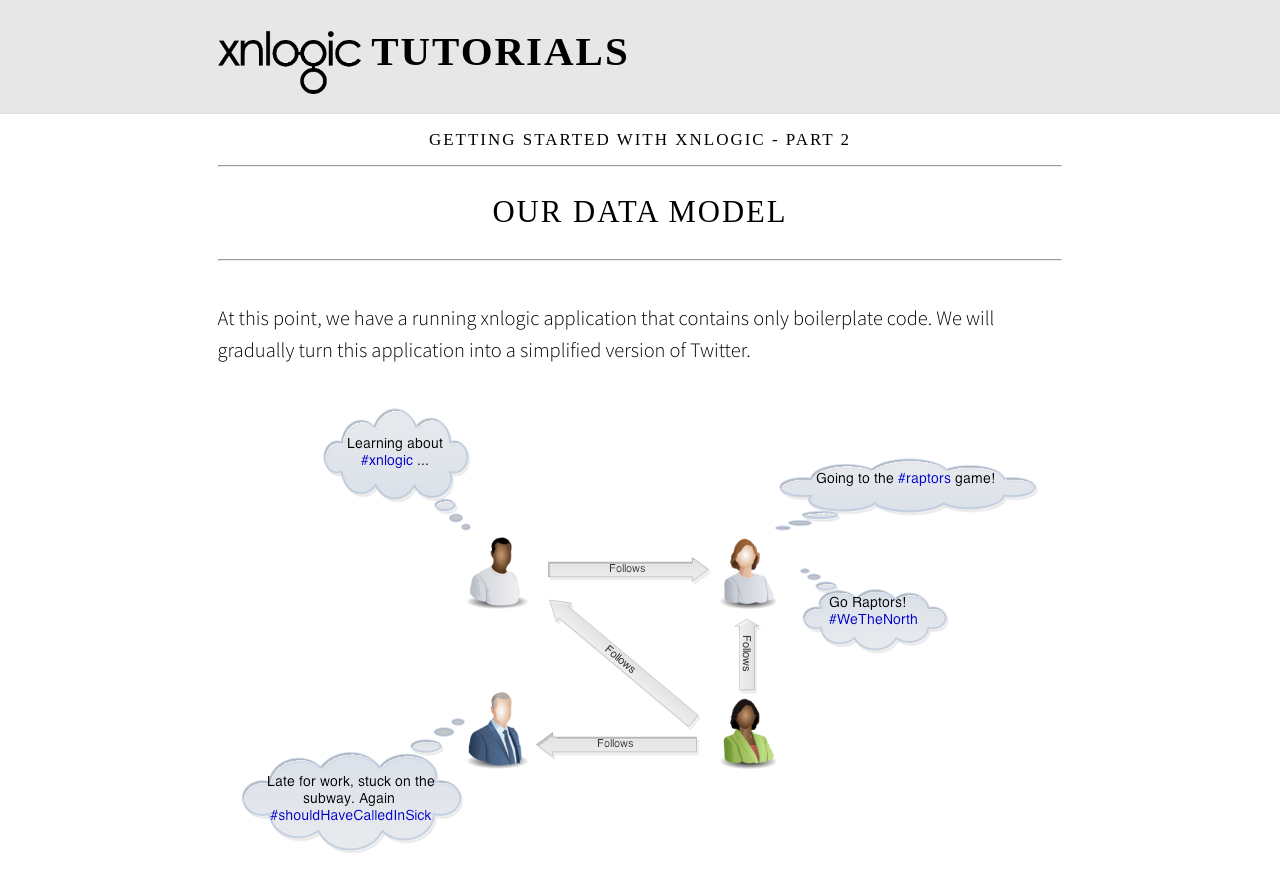
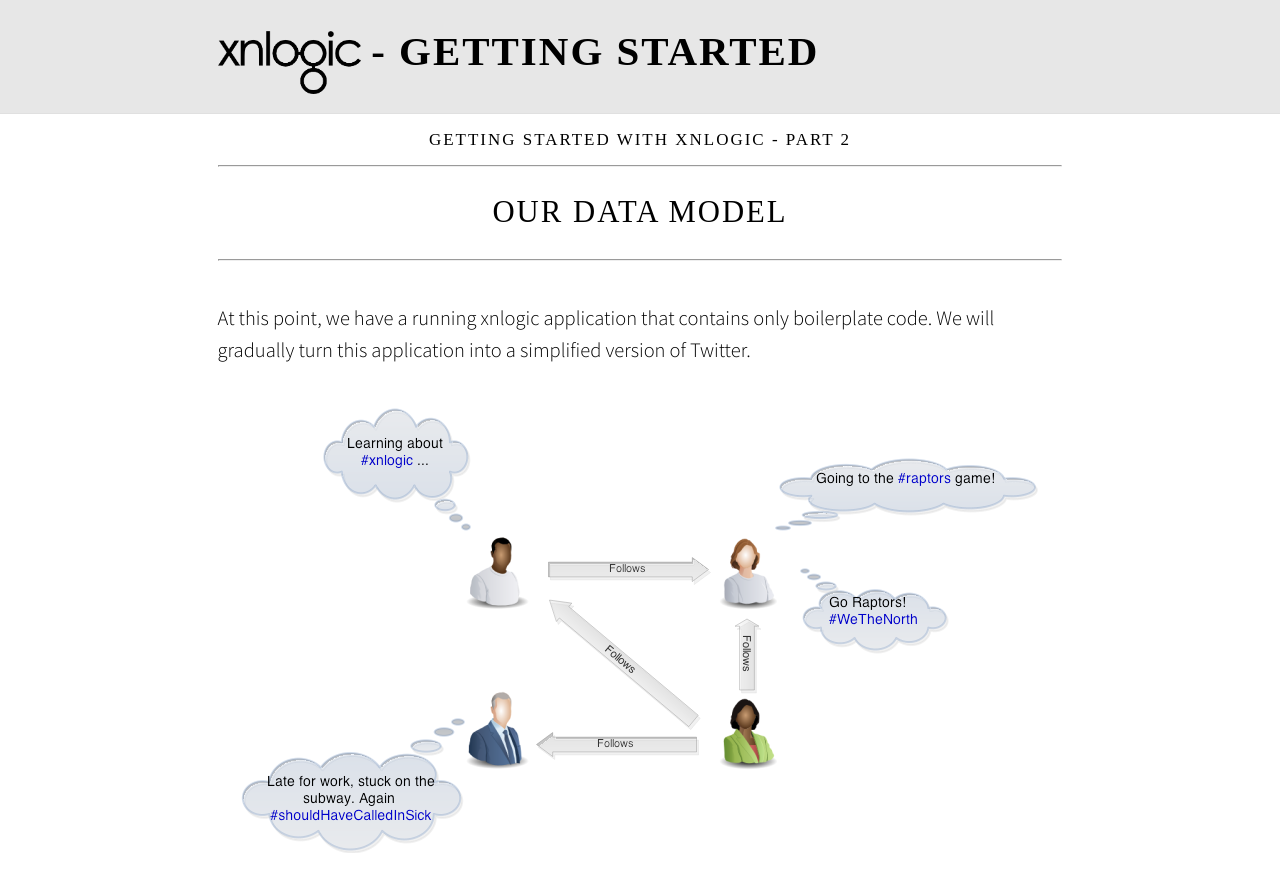
Before and after one commit to xnlogic/getting_started, a Jekyll site: the page built from _posts/2014-01-01-tutorial1-2.md, in a window 1280 px wide and 900 px high. Shown: the top 892 px of the window. Built offline with Jekyll 4.4.1, drawn with Linux system fonts in a browser that asks for light colours; nearby versions of some CDN libraries; some web fonts are replaced.

Commit message:
Updating the homepage - We decided to use this repo only for the 'getting started' tutorial.

```diff
--- a/_layouts/blank.html
+++ b/_layouts/blank.html
@@ -22,27 +22,14 @@
     <header>
       <a href="{{ site.baseurl }}/">
         <img class="center nav-image" src="{{ site.baseurl }}/assets/logo.png"/>
-        <h1>Tutorials</h1>
+        <h1> - Getting Started</h1>
       </a>
-
-
-
-      <!--
-      {% unless site.style.headline %}
-      <h1><a href="{{ site.baseurl }}/"> {{ site.title }}</a></h1>
-      {% endunless %}
-      -->
-      <!--
-      <nav>
-        <ul>
-          <li><a href="{{ site.baseurl }}/">Home</a></li>{% for node in site.pages %}{% if node.title %}<li><a href="{{ node.url | prepend: site.baseurl }}"{% if page.url == node.url %} id="selected"{% endif %}>{{ node.title }}</a></li>{% endif %}{% endfor %}
-        </ul>
-      </nav>
-      -->
     </header>
 
+    <!--
     {% if site.style.headline %}<div><h1><a href="{{ site.baseurl }}/">{{ site.title }}</a></h1></div>{% endif %}
     {% if site.subheading %}<div>{{ site.subheading }}</div>{% endif %}
+    -->
 
     {{ content }}
 
--- a/_sass/basic.sass
+++ b/_sass/basic.sass
@@ -77,6 +77,7 @@ article
         margin: 2em 0 1em 0
 
 
+
 body > header h1
     margin-top: .25em
     margin-bottom: .5em
--- a/index.html
+++ b/index.html
@@ -5,11 +5,13 @@ layout: blank
 {% for page in site.posts reversed %}
   <article>
     <a href="{{ page.url | prepend: site.baseurl }}">
+    	<h3>Part {{ page.tutorial_part}} -  {{ page.tutorial_title }}</h3>
+    <!--
     <header>
       <h3>{{ page.tutorial_name }} - Part {{ page.tutorial_part}}</h3>
       <p>{{ page.tutorial_title }}</p>
-      <!-- {{ site.more }} &raquo; -->
     </header>
+	-->
     </a>
   </article>
 {% endfor %}
```
